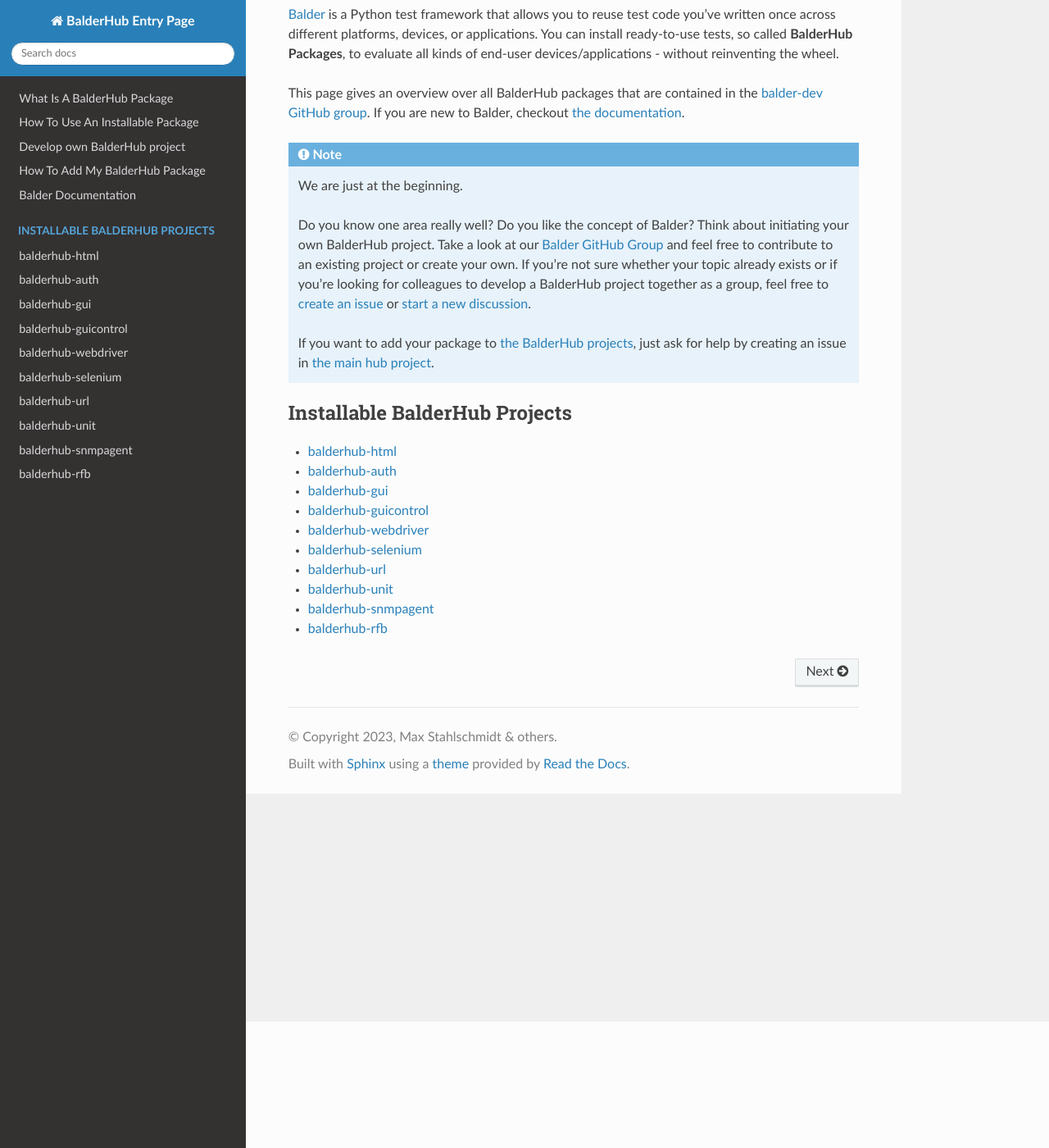
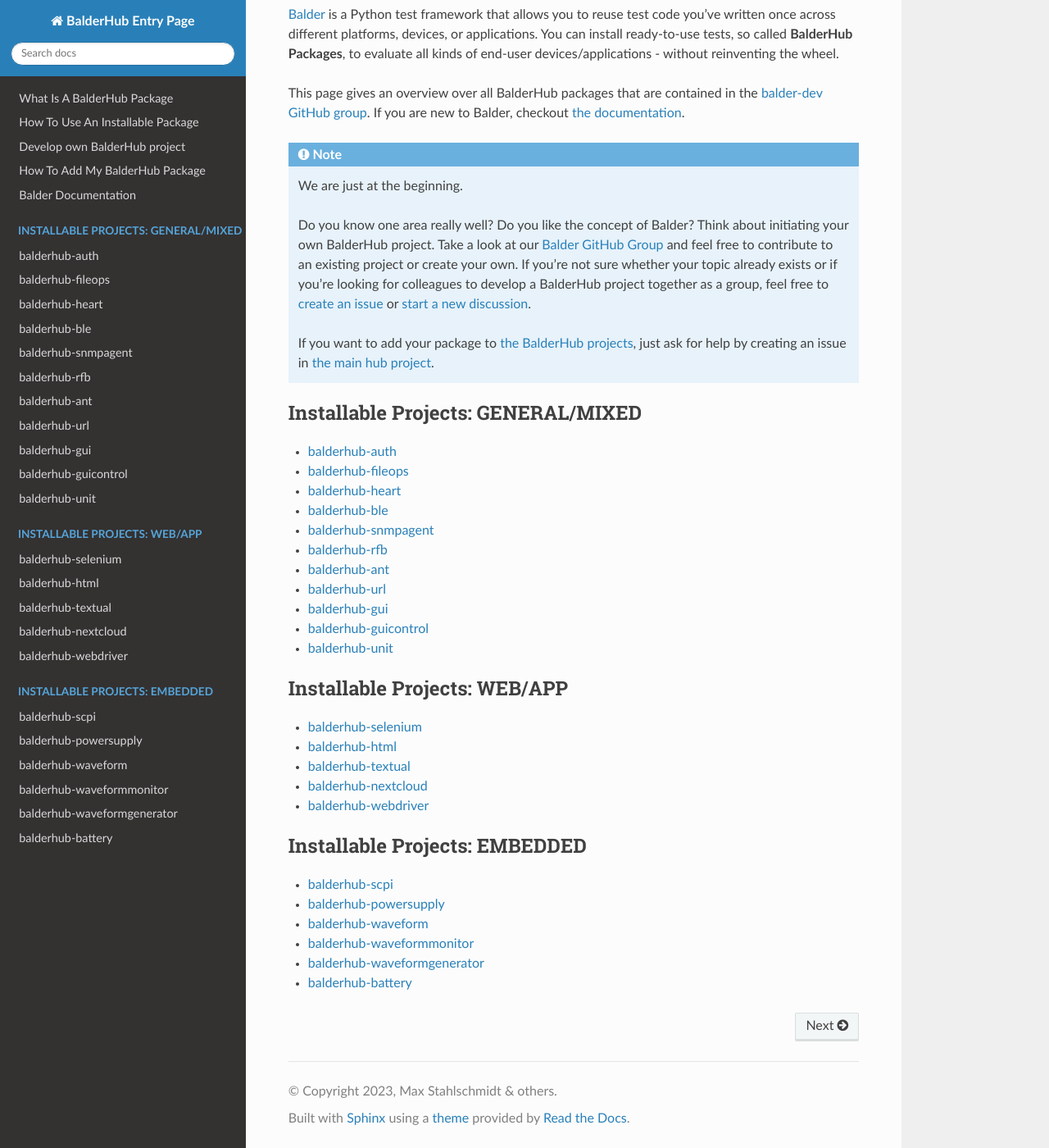
Before and after one commit to balder-dev/hub.balder.dev, a Sphinx documentation site: the page built from doc/source/index.rst, in a window 1280 px wide and 1400 px high, scrolled down 154 px. Shown: the whole window at 82% size. Built offline with Sphinx 7.4.7 and the Read the Docs theme 3.1.0, drawn with Linux system fonts in a browser that asks for light colours.

Commit message:
docs(index): add new balderhub projects

```diff
--- a/doc/source/index.rst
+++ b/doc/source/index.rst
@@ -36,15 +36,40 @@ This page gives an overview over all BalderHub packages that are contained in th
 
 .. toctree::
     :maxdepth: 2
-    :caption: Installable BalderHub Projects
+    :caption: Installable Projects: GENERAL/MIXED
 
-    balderhub-html <https://hub.balder.dev/projects/html>
     balderhub-auth <https://hub.balder.dev/projects/auth>
+    balderhub-fileops <https://hub.balder.dev/projects/fileops>
+    balderhub-heart <https://hub.balder.dev/projects/heart>
+    balderhub-ble <https://hub.balder.dev/projects/ble>
+    balderhub-snmpagent <https://hub.balder.dev/projects/snmpagent>
+    balderhub-rfb <https://hub.balder.dev/projects/rfb>
+    balderhub-ant <https://hub.balder.dev/projects/ant>
+    balderhub-url <https://hub.balder.dev/projects/url>
     balderhub-gui <https://hub.balder.dev/projects/gui>
     balderhub-guicontrol <https://hub.balder.dev/projects/guicontrol>
+    balderhub-unit <https://hub.balder.dev/projects/unit>
+
+
+.. toctree::
+    :maxdepth: 2
+    :caption: Installable Projects: WEB/APP
+
+    balderhub-selenium <https://hub.balder.dev/projects/selenium>
+    balderhub-html <https://hub.balder.dev/projects/html>
+    balderhub-textual <https://hub.balder.dev/projects/textual>
+    balderhub-nextcloud <https://hub.balder.dev/projects/nextcloud>
     balderhub-webdriver <https://hub.balder.dev/projects/webdriver>
-    balderhub-selenium <https://hub.balder.dev/projects/selenium>
-    balderhub-url <https://hub.balder.dev/projects/url>
-    balderhub-unit <https://hub.balder.dev/projects/unit>
-    balderhub-snmpagent <https://hub.balder.dev/projects/snmpagent>
-    balderhub-rfb <https://hub.balder.dev/projects/rfb>
+
+
+
+.. toctree::
+    :maxdepth: 2
+    :caption: Installable Projects: EMBEDDED
+
+    balderhub-scpi <https://hub.balder.dev/projects/scpi>
+    balderhub-powersupply <https://hub.balder.dev/projects/powersupply>
+    balderhub-waveform <https://hub.balder.dev/projects/waveform>
+    balderhub-waveformmonitor <https://hub.balder.dev/projects/waveformmonitor>
+    balderhub-waveformgenerator <https://hub.balder.dev/projects/waveformgenerator>
+    balderhub-battery <https://hub.balder.dev/projects/battery>
```
